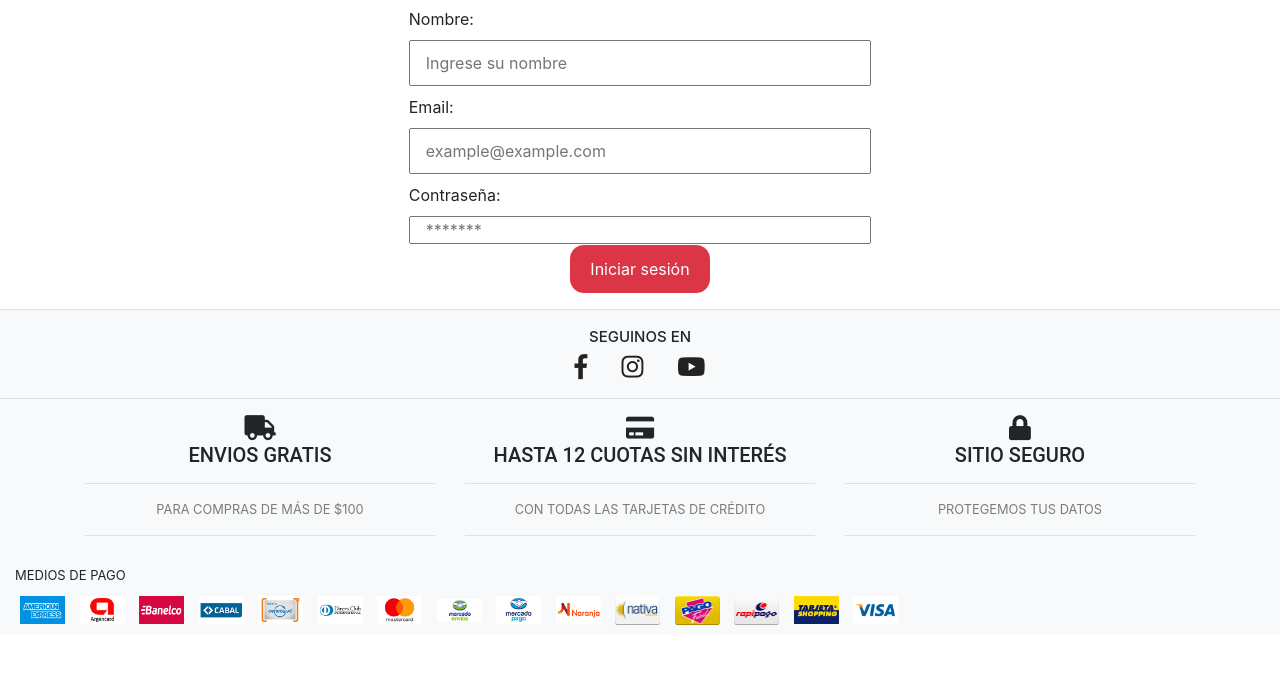
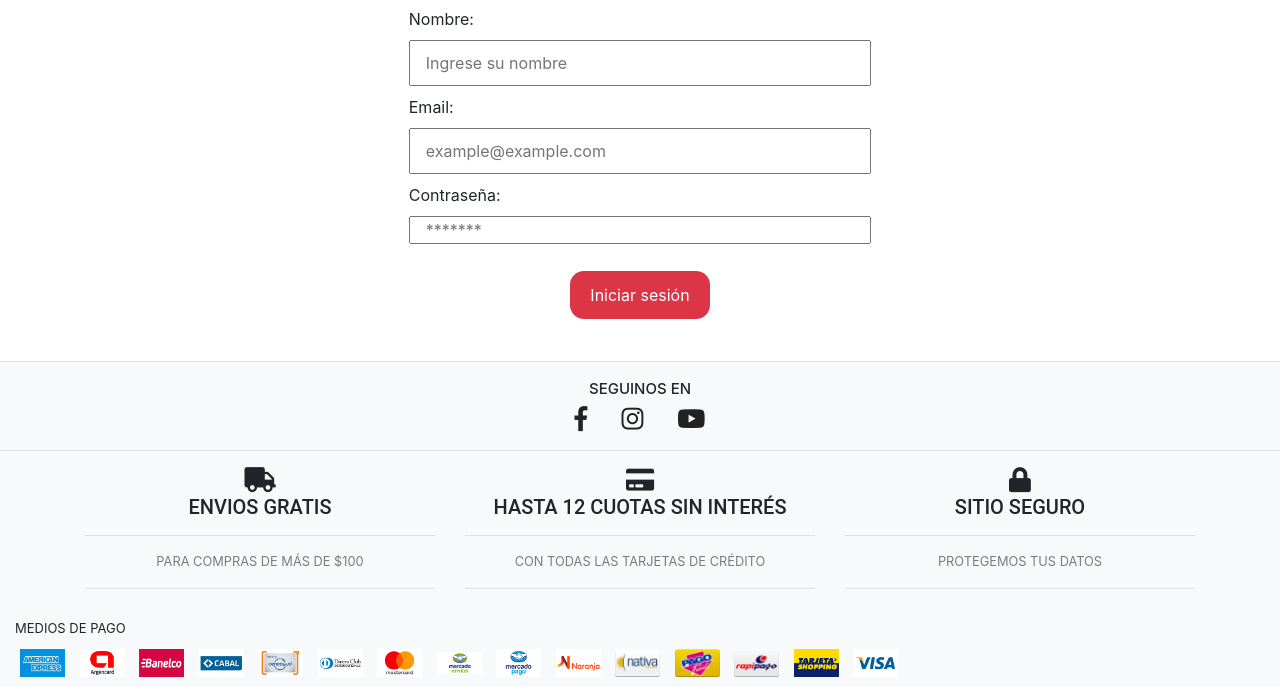
Before and after one commit to leatamola/EstamperiaSanchez, a PHP site: page /loguearUsuario.php in a window 1280 px wide. Shown: the part 245-932 px from the top of the page. Before the commit the page ends 870 px from the top, so only its background shows below. Run offline with PHP 8.4, Linux system fonts and the light colour scheme.

Commit message:
Update registro.css

```diff
--- a/css/registro.css
+++ b/css/registro.css
@@ -64,6 +64,8 @@ br{
   font-style: solid;
   padding: 12px 20px;
   cursor: pointer;
+  margin-top: 5%;
+  margin-bottom: 5%;
 }
 .nice-bottom:hover{
   background-color: rgba(220, 53, 69,0.5);
```
